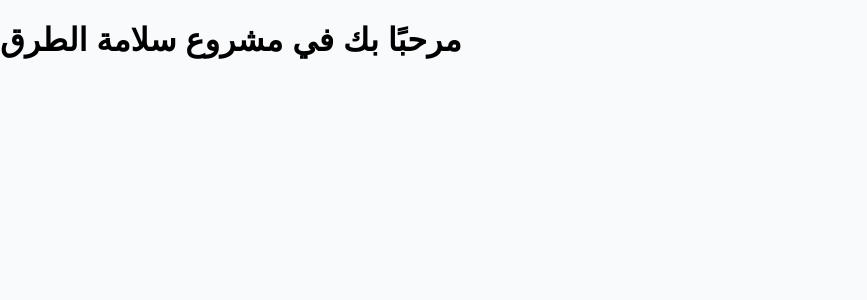
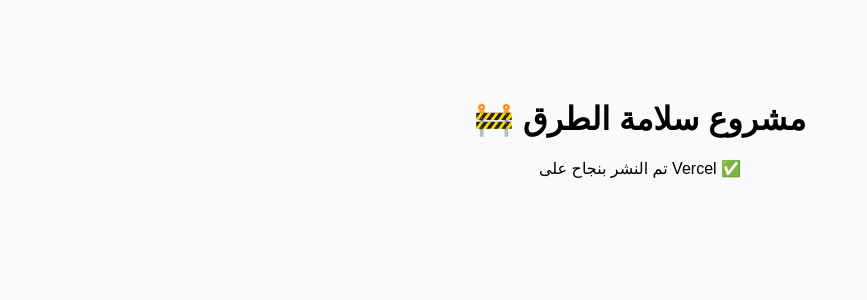
Before and after one commit to ahmedmo145/0, a React (Vite) app: page / in a window 1280 px wide. Shown: the top 300 px of the page, without its empty margins (0-867 px from the left). Built offline with nearby package versions, Linux system fonts and the light colour scheme.

Commit message:
Update App.jsx

```diff
--- a/src/App.jsx
+++ b/src/App.jsx
@@ -1,7 +1,8 @@
 function App() {
   return (
-    <div>
-      <h1>مرحبًا بك في مشروع سلامة الطرق</h1>
+    <div style={{ textAlign: "center", marginTop: "100px" }}>
+      <h1>🚧 مشروع سلامة الطرق</h1>
+      <p>تم النشر بنجاح على Vercel ✅</p>
     </div>
   );
 }
```
